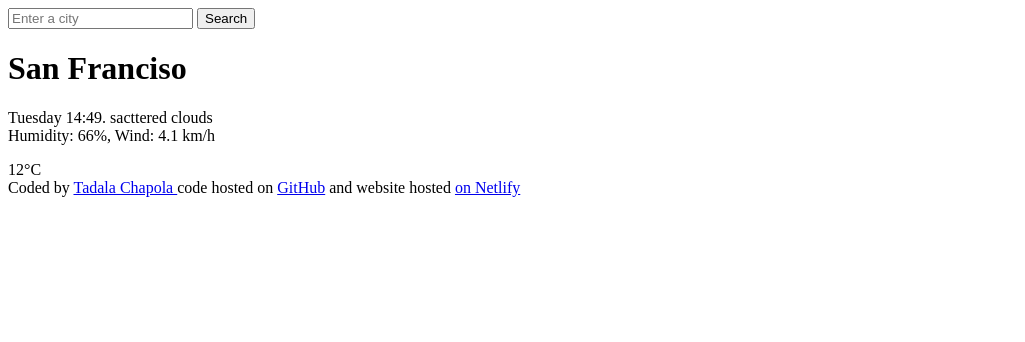
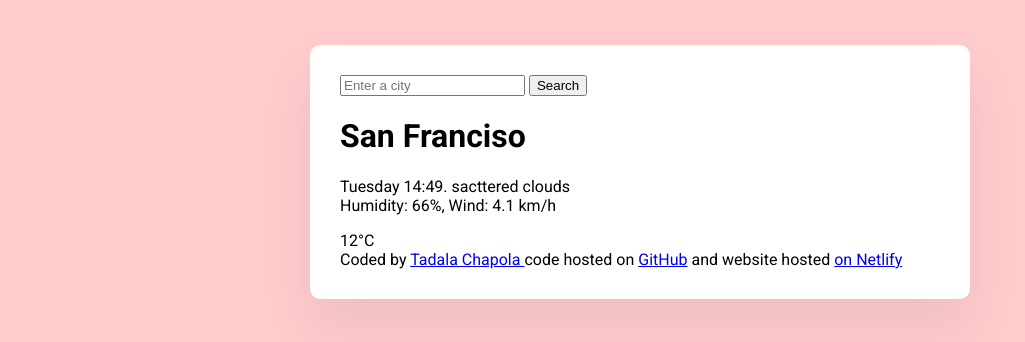
Before and after one commit to Tadalachapola21/weatherapp, a plain HTML site: page index.html in a window 1280 px wide. Shown: the whole page, without its empty margins (0-1025 px from the left). Drawn offline with Linux system fonts and the light colour scheme.

Commit message:
styled the main container and added custom fonts

```diff
--- a/index.html
+++ b/index.html
@@ -3,9 +3,14 @@
 <head>
     <meta charset="UTF-8">
     <meta name="viewport" content="width=device-width, initial-scale=1.0">
+    <link rel="preconnect" href="https://fonts.googleapis.com">
+    <link rel="preconnect" href="https://fonts.gstatic.com" crossorigin>
+    <link href="https://fonts.googleapis.com/css2?family=Roboto:ital,wght@0,100..900;1,100..900&display=swap" rel="stylesheet">
+    <link rel="stylesheet" href="src/style.css">
     <title>Chapola App</title>
  </head>
  <body>
+    <div class="weather-app">
     <header>
         <form>
             <input type="search" placeholder="Enter a city" required/>
@@ -30,5 +35,6 @@
         <a href="https://github.com/Tadalachapola21/weatherapp" target="_blank"> GitHub</a> and website hosted
         <a href="https://tadala-app.netlify.app/" target="_blank"> on Netlify</a>
     </footer>
-    </body>
+    </div>
+</body>
 </html>
--- /dev/null
+++ b/src/style.css
@@ -0,0 +1,12 @@
+body {
+    background-color: #ffcbcb;
+    font-family: "Roboto", sans-serif;
+}
+.weather-app {
+    background: white;
+    max-width: 600px;
+    margin: 45px auto;
+    box-shadow: 0 30px 50px rgba(65, 50, 100, 0.08);
+    border-radius: 10px;
+    padding: 30px
+}
```
